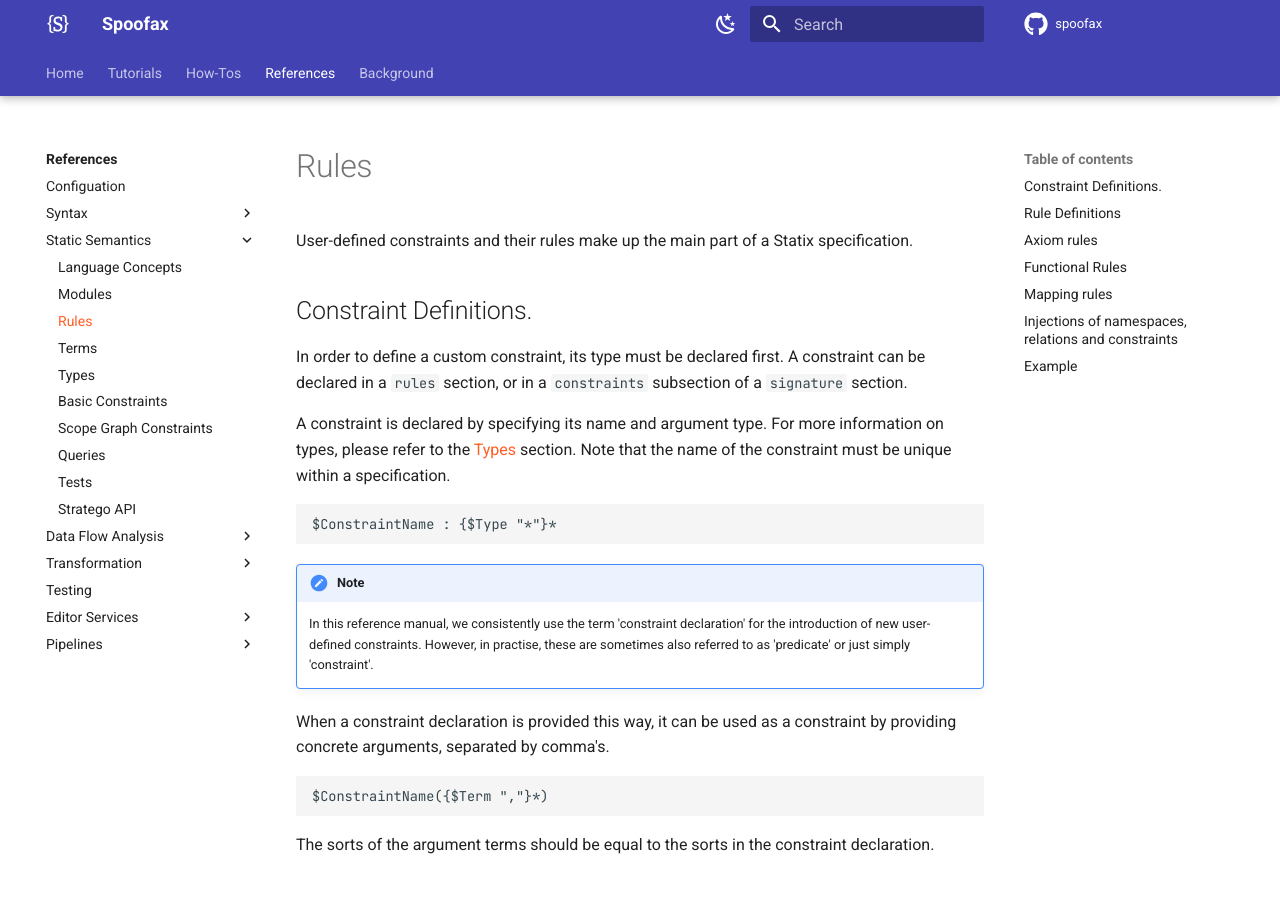
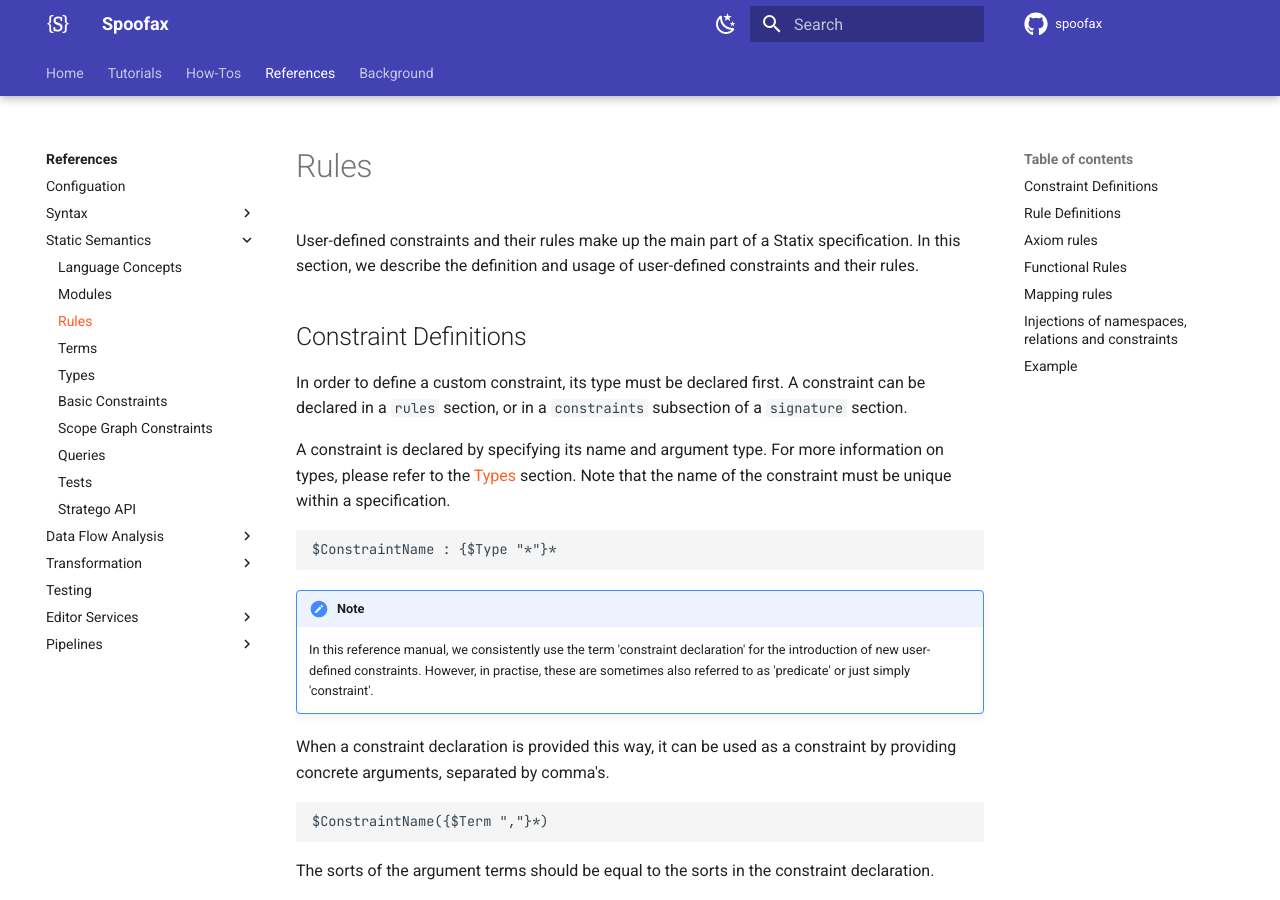
Before and after one commit to pdmosses/metaborg.github.io, an MkDocs documentation site: the page built from docs/references/statix/rules.md, in a window 1280 px wide and 900 px high. Built offline with MkDocs 1.6.1 and Material for MkDocs 9.7.7, drawn with Linux system fonts in a browser that asks for light colours; comment, search, counter and statistics services are not loaded.

Commit message:
Small fixes

```diff
--- a/docs/references/statix/rules.md
+++ b/docs/references/statix/rules.md
@@ -1,9 +1,10 @@
 # Rules
 
 User-defined constraints and their rules make up the main part of a Statix specification.
+In this section, we describe the definition and usage of user-defined constraints
+and their rules.
 
-
-## Constraint Definitions.
+## Constraint Definitions
 
 In order to define a custom constraint, its type must be declared first. A
 constraint can be declared in a `rules` section, or in a `constraints` subsection
@@ -84,6 +85,7 @@ This rule is similar to a regular rule, but lacks a body. When applying such a
 rule, no new constraints are introduced, reflecting the fact that the constraint
 trivially holds for these arguments.
 
+
 ## Functional Rules
 
 Some user-defined constraints can be thought of more naturally as a function:
@@ -127,6 +129,7 @@ position of the application of the functional predicate.
     declarations' and 'predicative constraints', versus 'functional constraint
     declarations' and 'functional constraints', respectively.
 
+
 ## Mapping rules
 
 
```
Also changed, not shown: docs/references/statix/constraints.md (deleted, +0 -39 lines).
